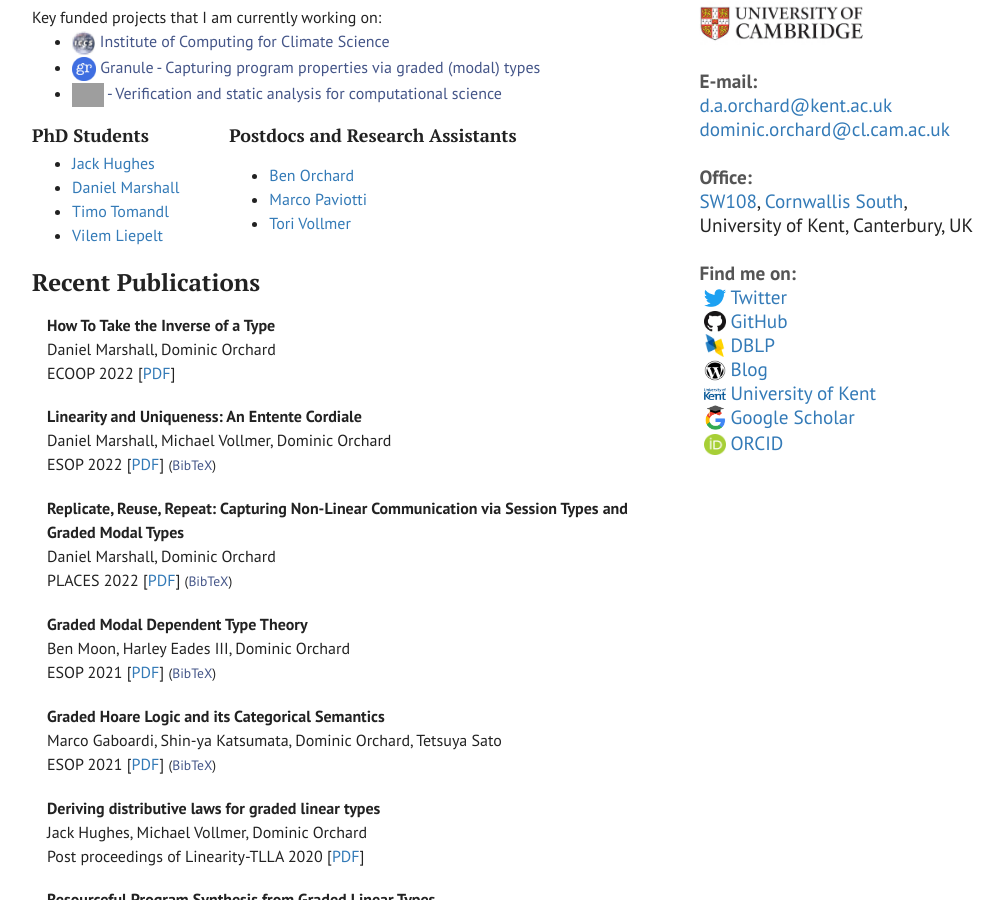
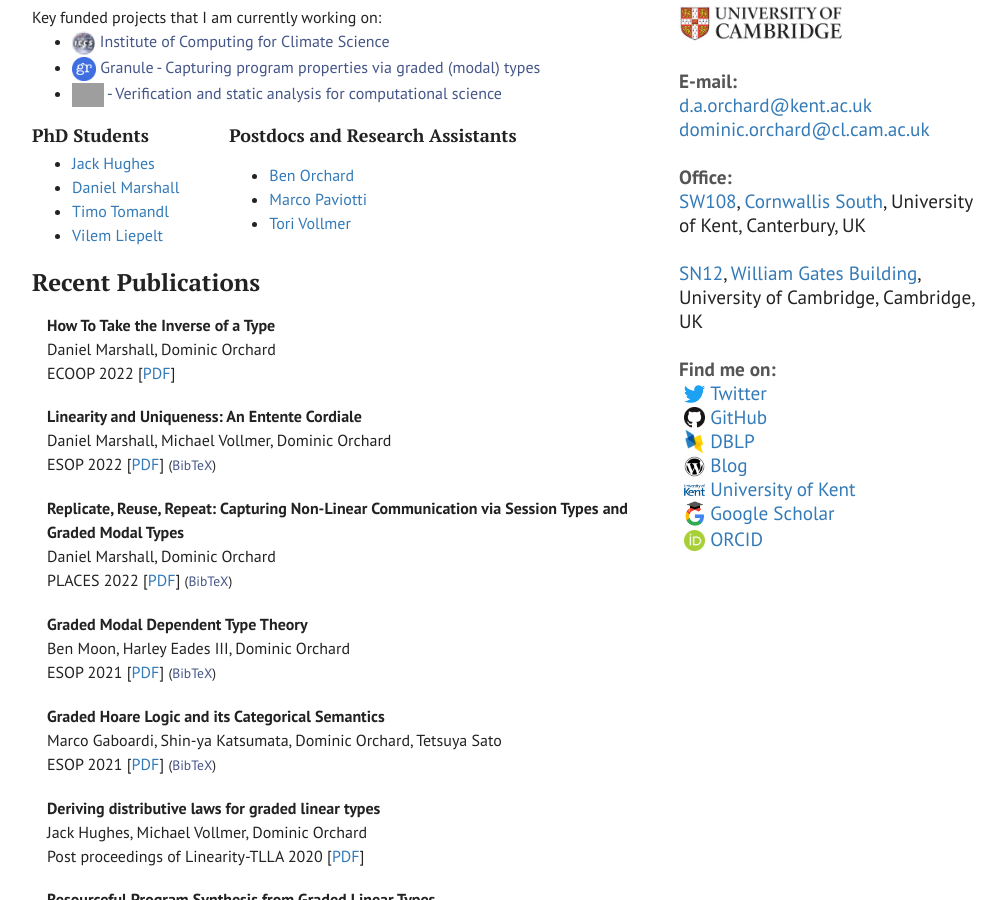
Before and after one commit to dorchard/dorchard.github.io, a Jekyll site: the page built from index.html, in a window 1280 px wide and 900 px high, scrolled down 424 px. Shown: the whole window, without its empty margins (233-1239 px from the left). Built offline with Jekyll 4.4.1, drawn with Linux system fonts in a browser that asks for light colours; grey boxes are pictures that could not be loaded.

Commit message:
Update index.html

```diff
--- a/index.html
+++ b/index.html
@@ -147,6 +147,7 @@ sitemap:
     <a href="mailto:d.a.orchard@kent.ac.uk">d.a.orchard@kent.<!-- -->ac.uk</a><br />
     <a href="mailto:dominic.orchard@cl.cam.ac.uk">dominic.orchard@cl.cam<!-- -->.ac.uk</a><br /><br />
       <strong>Office:</strong><br/> <a href="https://www.cs.kent.ac.uk/rooms/SW108.gif">SW108</a>, <a href="https://www.google.com/maps/place/Cornwallis+South+%26+South+West,+Canterbury+CT2+7NF/@51.2986354,1.068569,17z/data=!4m5!3m4!1s0x47decba7c6b71b0b:0xe2453d348bfa18a1!8m2!3d51.2985461!4d1.0701504?hl=en">Cornwallis South</a>, University of Kent, Canterbury, UK<br /><br />
+      <a href="https://www.cl.cam.ac.uk/research/dtg/openroommap/static/?h=SN12">SN12</a>, <a href="https://www.google.com/maps/place/William+Gates+Building,+15+JJ+Thomson+Ave,+Cambridge+CB3+0FD/@52.2109006,0.0916506,17z/data=!3m1!4b1!4m5!3m4!1s0x47d8774a3fdc414b:0xe98fb897497ce850!8m2!3d52.2109006!4d0.0916506?hl=en">William Gates Building</a>, University of Cambridge, Cambridge, UK<br /><br />
       <strong>Find me on: </strong><br />
     <span><a href="http://twitter.com/dorchard"><img src="images/twitter-thumb.png"/>Twitter</a></span><br />
     <span><a href="http://github.com/dorchard"><img src="images/github-thumb.png" />GitHub</a></span><br />
```
